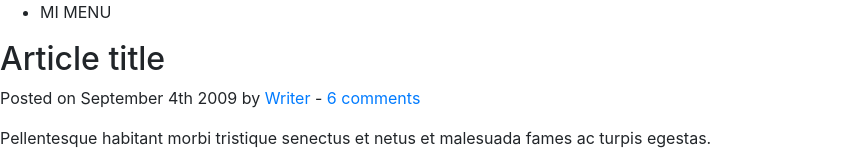
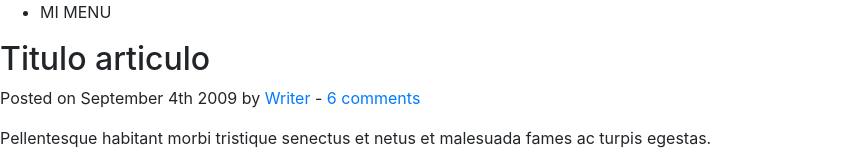
Before and after one commit to javimira82/demo-repo, a plain HTML site: page index.html in a window 1280 px wide. Shown: the top 160 px of the page, without its empty margins (0-858 px from the left). Drawn offline with nearby package versions, Linux system fonts and the light colour scheme.

Commit message:
Cambio Encabezado 2

```diff
--- a/index.html
+++ b/index.html
@@ -24,7 +24,7 @@
     <section>
       <article>
         <header>
-          <h2>Article title</h2>
+          <h2>Titulo articulo</h2>
           <p>
             Posted on
             <time datetime="2009-09-04T16:31:24+02:00">September 4th 2009</time>
```
